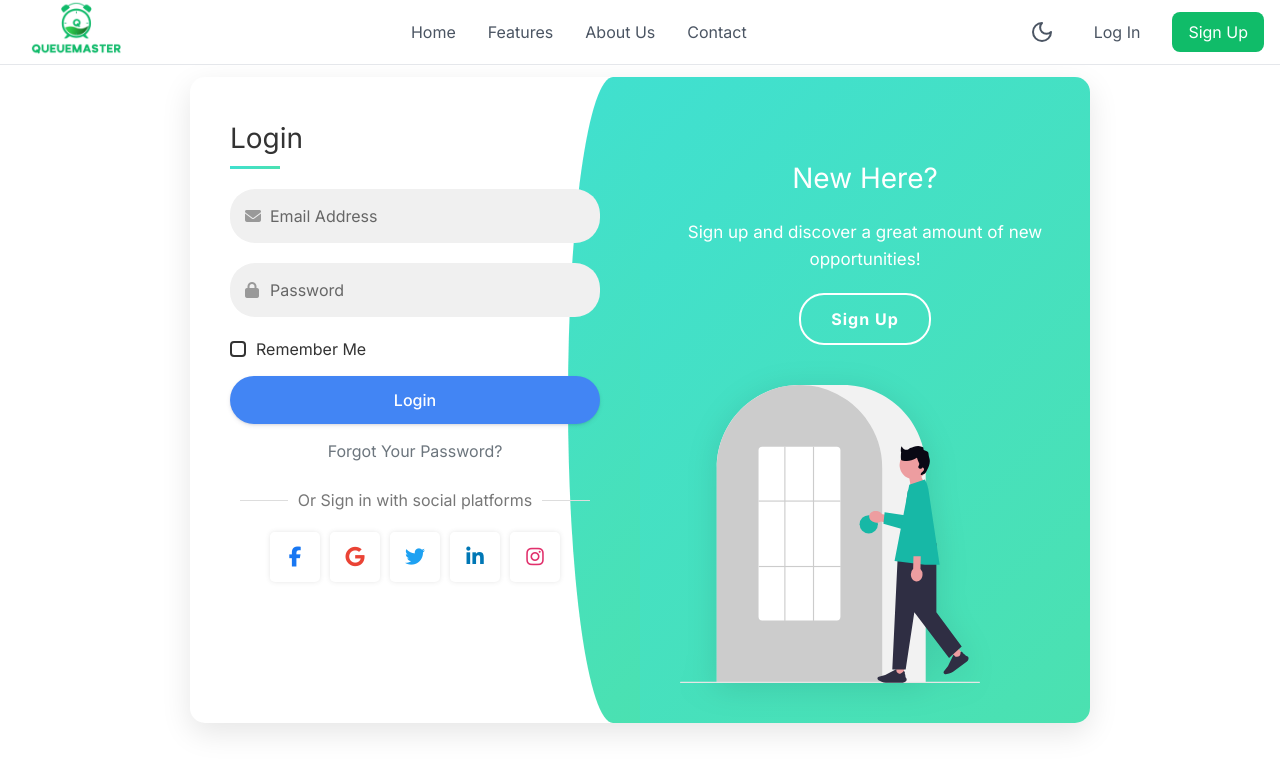
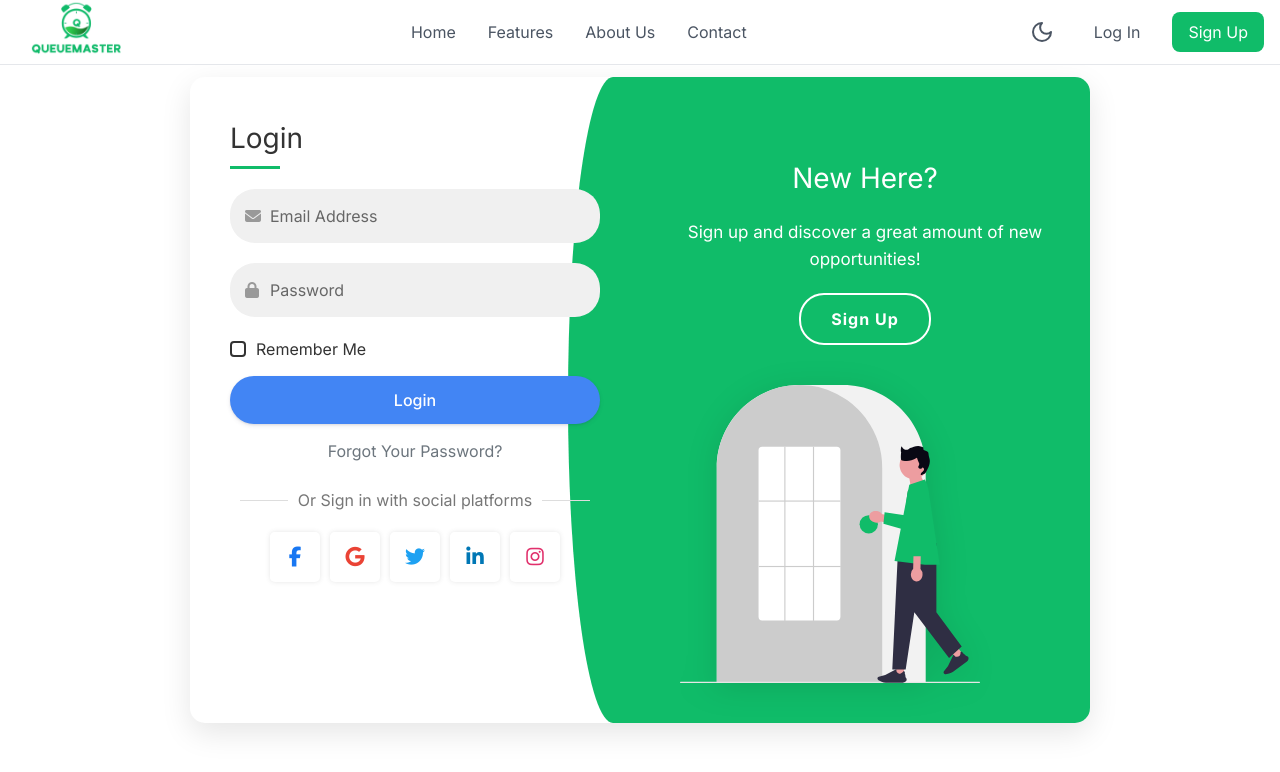
Before and after one commit to ali-r2005/Waitless-frontend, a Next.js app: page /auth/login in a window 1280 px wide. Shown: the top 772 px of the page. Built offline with nearby package versions, Linux system fonts and the light colour scheme; no server answers.

Commit message:
change color for login

```diff
--- a/app/auth/login/login.module.css
+++ b/app/auth/login/login.module.css
@@ -29,7 +29,7 @@
 
 .infoContainer {
     flex: 1;
-    background: linear-gradient(135deg, #40e0d0, #4be1b0);
+    background: linear-gradient(135deg, #10bc69, #10bc69);
     color: white;
     padding: 40px;
     display: flex;
@@ -55,7 +55,7 @@
     bottom: 0;
     left: 0;
     width: 100%;
-    background: linear-gradient(135deg, #40e0d0, #4be1b0);
+    background: linear-gradient(135deg, #10bc69, #10bc69);
     border-radius: 50% 0 0 50% / 50% 0 0 50%;
     transform: translateX(-30%);
 }
@@ -74,7 +74,7 @@
     left: 0;
     width: 50px;
     height: 3px;
-    background: linear-gradient(135deg, #40e0d0, #4be1b0);
+    background: linear-gradient(135deg, #10bc69, #10bc69);
 }
 
 .infoContainer h3 {
@@ -133,7 +133,7 @@
 }
 
 .inputField input:focus + i {
-    color: #40e0d0;
+    color: #10bc69;
 }
 
 .submitContainer {
@@ -285,7 +285,7 @@
 
 .signinLink:hover {
     background-color: white;
-    color: #40e0d0;
+    color: #10bc69;
     transform: translateY(-2px);
     box-shadow: 0 5px 15px rgba(0, 0, 0, 0.1);
 }
--- a/app/auth/login/page.tsx
+++ b/app/auth/login/page.tsx
@@ -151,7 +151,7 @@ export default function LoginPage() {
           </div>
           <div className={styles.illustration}>
             <Image
-              src="/images/login.svg"
+              src="/images/loginq.svg"
               alt="Login illustration"
               width={300}
               height={300}
```
Also changed, not shown: public/images/login.svg (deleted), public/images/loginq.svg (added).
